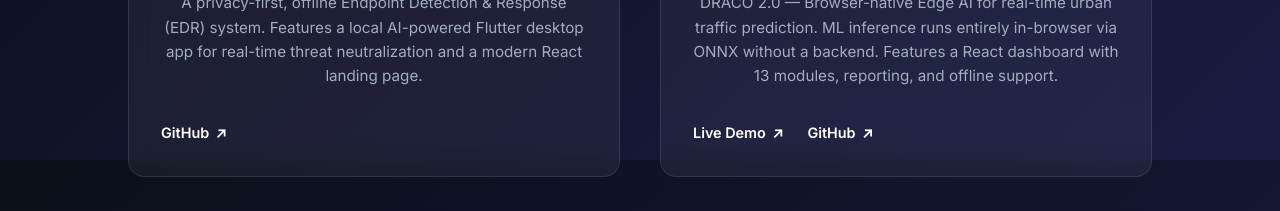
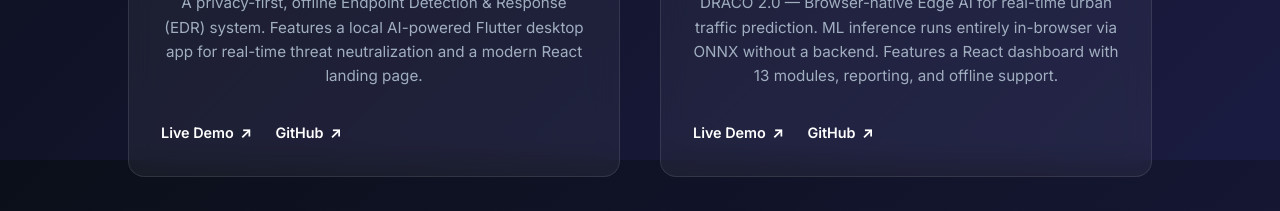
Before and after one commit to JAYASURYA-KK/portfolio, a React (Create React App) app: page / in a window 1280 px wide. Shown: the part 2240-2451 px from the top of the page. Built offline with nearby package versions, Linux system fonts and the light colour scheme.

Commit message:
Add live demo link for Sentinel AI

```diff
--- a/src/components/Projects.js
+++ b/src/components/Projects.js
@@ -7,7 +7,7 @@ const Projects = () => {
       title: "Sentinel AI",
       tech: ["Flutter", "React", "AI"],
       desc: "A privacy-first, offline Endpoint Detection & Response (EDR) system. Features a local AI-powered Flutter desktop app for real-time threat neutralization and a modern React landing page.",
-      link: "",
+      link: "https://sentinel-ai-lemon-five.vercel.app/",
       github: "https://github.com/JAYASURYA-KK/sentinel_ai",
       image: "/screenshots/sentinel_ai.png"
     },
```
